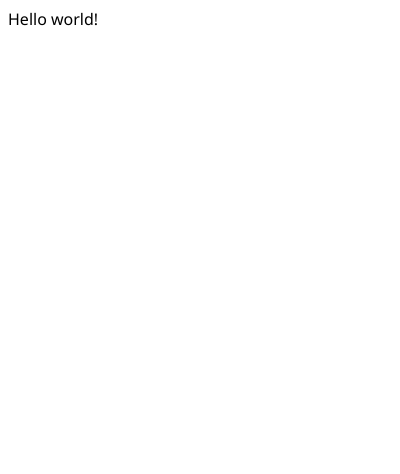
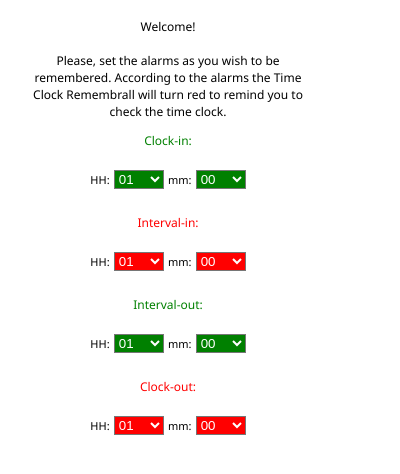
Before and after one commit to lfnasc/timeclockremembrall, a browser extension: page popup.html in a window 400 px wide. Drawn offline with Linux system fonts and the light colour scheme.

Commit message:
Adds alarm management screen

```diff
--- a/popup.css
+++ b/popup.css
@@ -1,4 +1,77 @@
 body {
   font-family: "Segoe UI", "Lucida Grande", Tahoma, sans-serif;
   font-size: 100%;
+  padding: 10px;
 }
+
+.screen {
+  width: auto;
+  height: auto;
+}
+
+.notice {
+  width: 300px;
+}
+
+.notice__label {
+  text-align: center;
+  font-size: 12px;
+}
+
+.alarm {
+  width: 300px;
+  height: 70px;
+}
+
+.alarm__label {
+  text-align: center;
+  font-size: 12px;
+}
+
+.alarm__label--in {
+  color: green;
+}
+
+.alarm__label--out {
+  color: red;
+}
+
+.time {
+  text-align: center;
+  vertical-align: middle;
+}
+
+.time_label {
+  font-size: 11px;
+  display: inline-block;
+}
+
+.time__hselect {
+  width: 50px;
+  display: inline-block;
+}
+
+.time__hselect--in {
+  background-color: green;
+  color: white;
+}
+
+.time__hselect--out {
+  background-color: red;
+  color: white;
+}
+
+.time__mselect {
+  width: 50px;
+  display: inline-block;
+}
+
+.time__mselect-in {
+  background-color: green;
+  color: white;
+}
+
+.time__mselect--out {
+  background-color: red;
+  color: white;
+}
--- a/popup.html
+++ b/popup.html
@@ -6,6 +6,59 @@
     <script src="popup.js"></script>
   </head>
   <body>
-    <p>Hello world!</p>
+    <div id="alarm-screen" class="screen">
+      <div id="alarm-notice" class="notice">
+        <p class="notice__label">
+          Welcome!<br><br>
+          Please, set the alarms as you wish to be remembered.
+          According to the alarms the Time Clock Remembrall will turn red to
+          remind you to check the time clock.<br>
+        </p>
+      </div>
+      <div id="alarm-clock-in" class="alarm">
+        <p class="alarm__label alarm__label--in">Clock-in:</p>
+        <div class="time">
+          <p class="time_label">HH:</p>
+          <select id="time-clock-in-hour" class="time__hselect time__hselect--in">
+          </select>
+          <p class="time_label">mm:</p>
+          <select id="time-clock-in-minutes" class="time__mselect time__mselect-in">
+          </select>
+        </div>
+      </div>
+      <div id="alarm-interval-in" class="alarm">
+        <p class="alarm__label alarm__label--out">Interval-in:</p>
+        <div class="time">
+          <p class="time_label">HH:</p>
+          <select id="time-interval-in-hour" class="time__hselect time__hselect--out">
+          </select>
+          <p class="time_label">mm:</p>
+          <select id="time-interval-in-minutes" class="time__mselect time__mselect--out">
+          </select>
+        </div>
+      </div>
+      <div id="alarm-interval-out" class="alarm">
+        <p class="alarm__label alarm__label--in">Interval-out:</p>
+        <div class="time">
+          <p class="time_label">HH:</p>
+          <select id="time-interval-out-hour" class="time__hselect time__hselect--in">
+          </select>
+          <p class="time_label">mm:</p>
+          <select id="time-interval-out-minutes" class="time__mselect time__mselect-in">
+          </select>
+        </div>
+      </div>
+      <div id="alarm-clock-out" class="alarm">
+        <p class="alarm__label alarm__label--out">Clock-out:</p>
+        <div class="time">
+          <p class="time_label">HH:</p>
+          <select id="time-clock-out-hour" class="time__hselect time__hselect--out">
+          </select>
+          <p class="time_label">mm:</p>
+          <select id="time-clock-out-minutes" class="time__mselect time__mselect--out">
+          </select>
+        </div>
+      </div>
+    </div>
   </body>
 </html>
--- a/popup.js
+++ b/popup.js
@@ -1 +1,29 @@
-console.log('Popup is ok!');
+const formatTimeNumber = number => (number > 9 ? `${number}` : `0${number}`);
+
+const setAlarmSelect = () => {
+  const hSelects = document.getElementsByClassName('time__hselect');
+  [...hSelects].forEach(select => {
+    for (let i = 1; i < 25; i++) {
+      const option = document.createElement('option');
+      option.text = formatTimeNumber(i);
+      option.value = formatTimeNumber(i);
+      select.add(option);
+    }
+  });
+  const mSelect = document.getElementsByClassName('time__mselect');
+  [...mSelect].forEach(select => {
+    for (let i = 0; i < 60; i++) {
+      const option = document.createElement('option');
+      option.text = formatTimeNumber(i);
+      option.value = formatTimeNumber(i);
+      select.add(option);
+    }
+  });
+};
+
+const init = () => {
+  setAlarmSelect();
+};
+
+// callbak to start script
+document.addEventListener('DOMContentLoaded', () => init());
```
Also changed, not shown: 1 other file.
